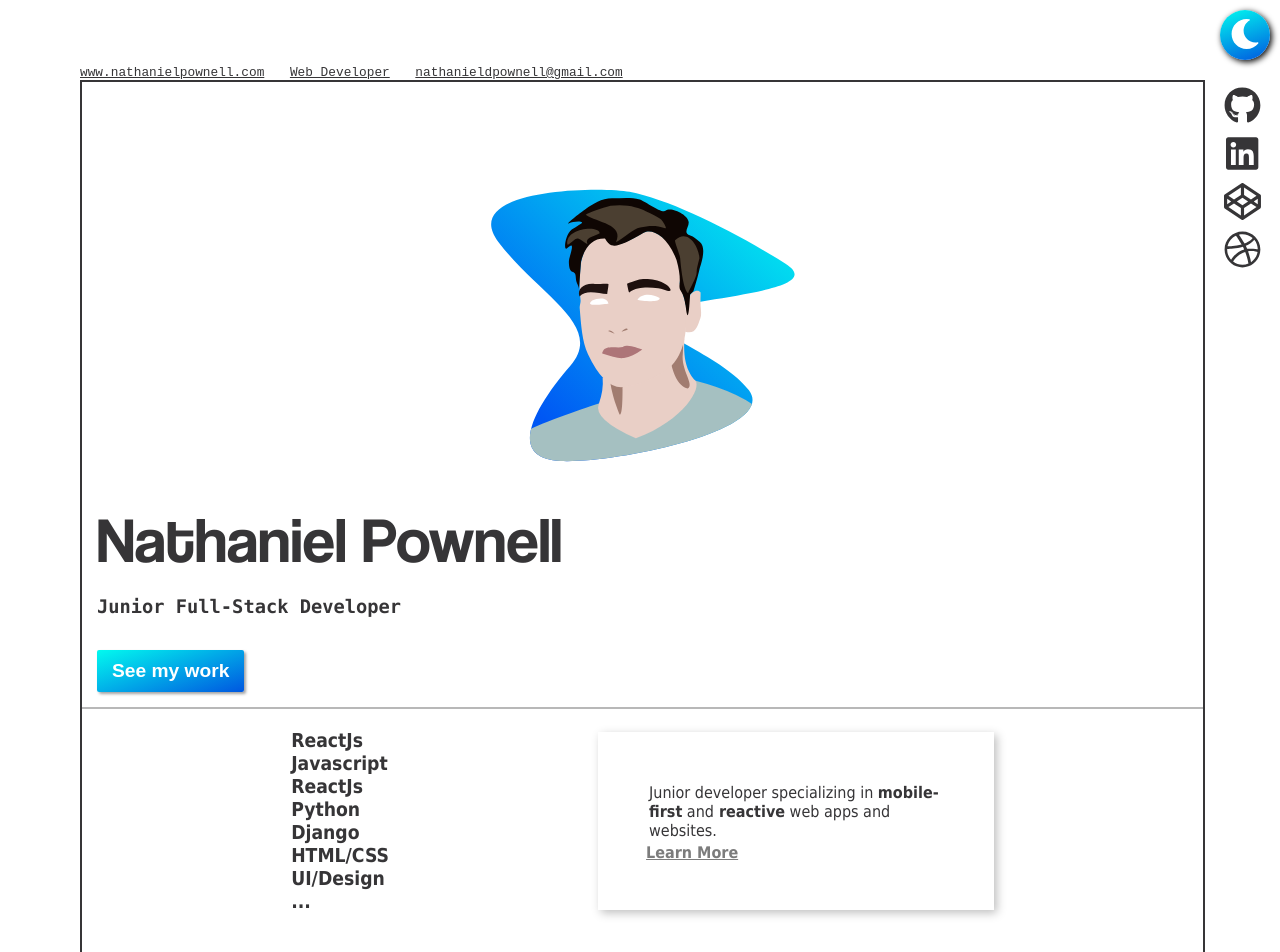
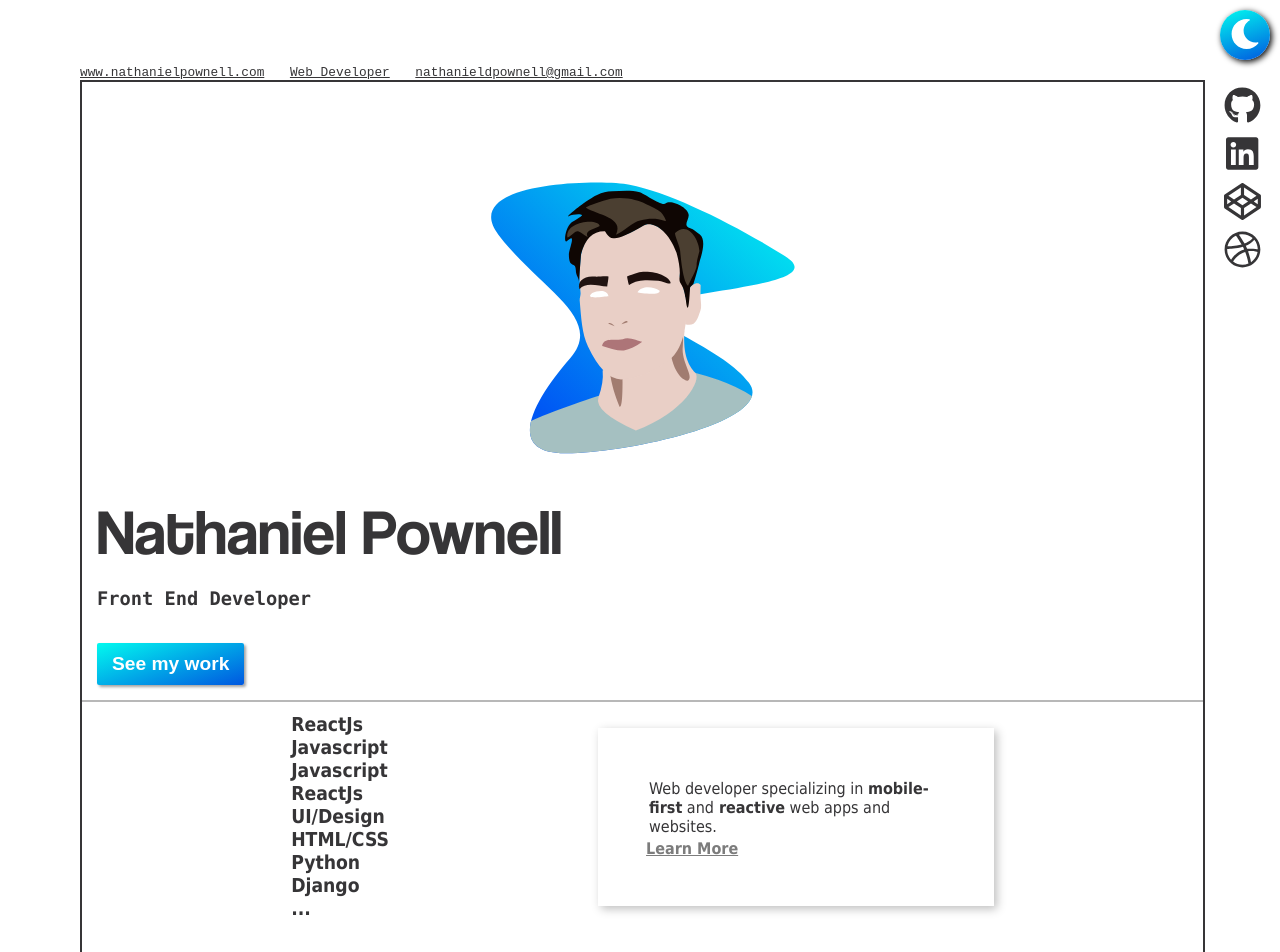
Before and after one commit to NathanielPownell/nathaniel-pownell-portfolio, a React (Create React App) app: page / in a window 1280 px wide. Shown: the top 952 px of the page. Built offline with nearby package versions, Linux system fonts and the light colour scheme.

Commit message:
updating homepage

```diff
--- a/src/components/Home.js
+++ b/src/components/Home.js
@@ -27,14 +27,14 @@ const Home = () => {
                 </div>
                 </div>
                 <div className={classes.info}>
-                    <h3>Junior Full-Stack Developer</h3>
+                    <h3>Front End Developer</h3>
                     <ul className={classes.skillsmobile}>
                         <li>Javascript</li>
                         <li>ReactJs</li>
+                        <li>UI/Design</li>
+                        <li>HTML/CSS</li>
                         <li>Python</li>
                         <li>Django</li>
-                        <li>HTML/CSS</li>
-                        <li>UI/Design</li>
                         <li>...</li>
                     </ul>
                 </div>
@@ -56,17 +56,18 @@ const Home = () => {
                     <ul>
                     <li>ReactJs</li>
                     <li>Javascript</li>
+                    <li>Javascript</li>
                         <li>ReactJs</li>
+                        <li>UI/Design</li>
+                        <li>HTML/CSS</li>
                         <li>Python</li>
                         <li>Django</li>
-                        <li>HTML/CSS</li>
-                        <li>UI/Design</li>
                         <li>...</li>
                     </ul>
                 </div>
                 <div className={classes.brief}>
                     <p>
-                        Junior developer specializing in <b>mobile-first</b> and
+                        Web developer specializing in <b>mobile-first</b> and
                         <b> reactive</b> web apps and websites.
                     </p>
                     <a href="#about" >Learn More</a>
```
